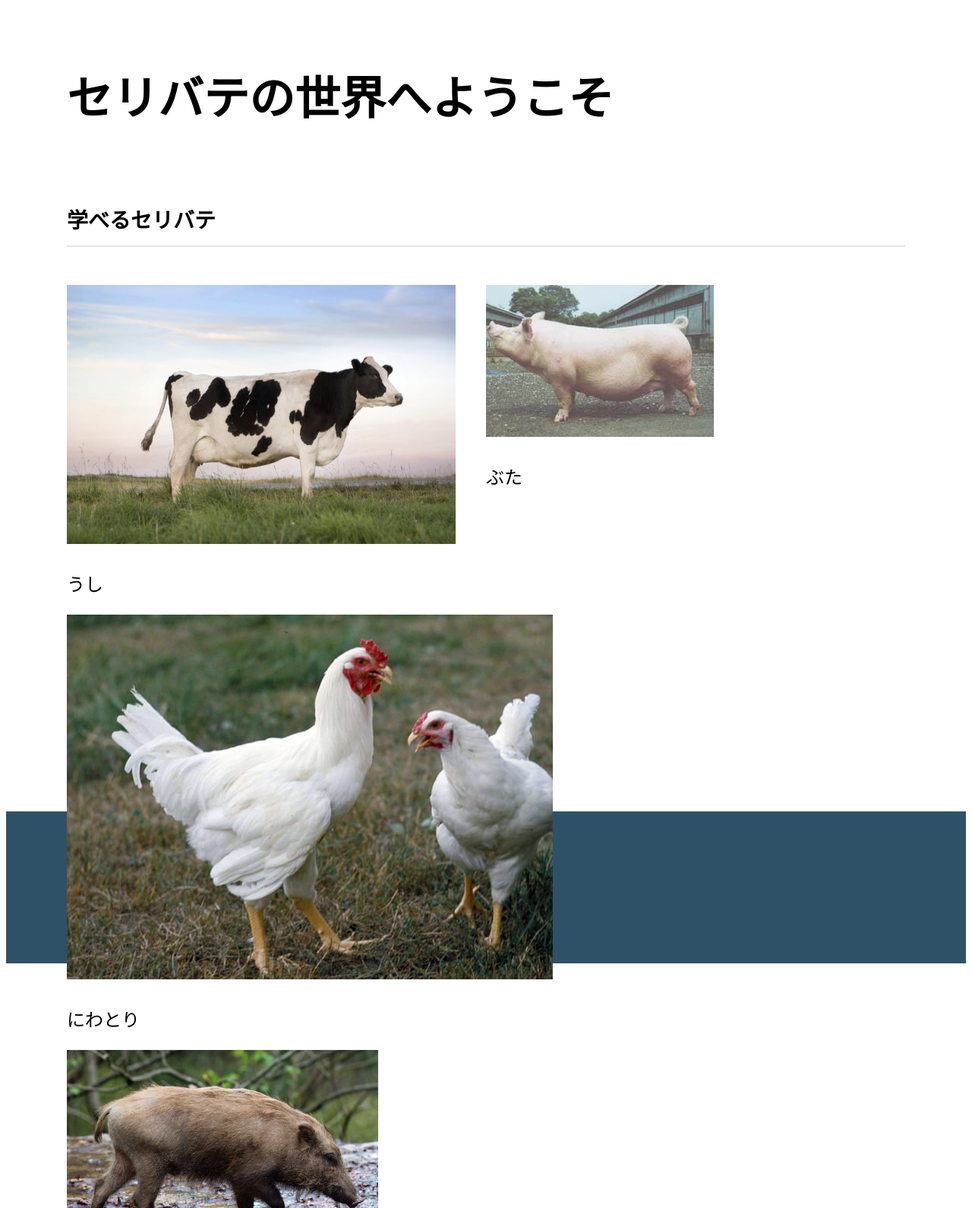
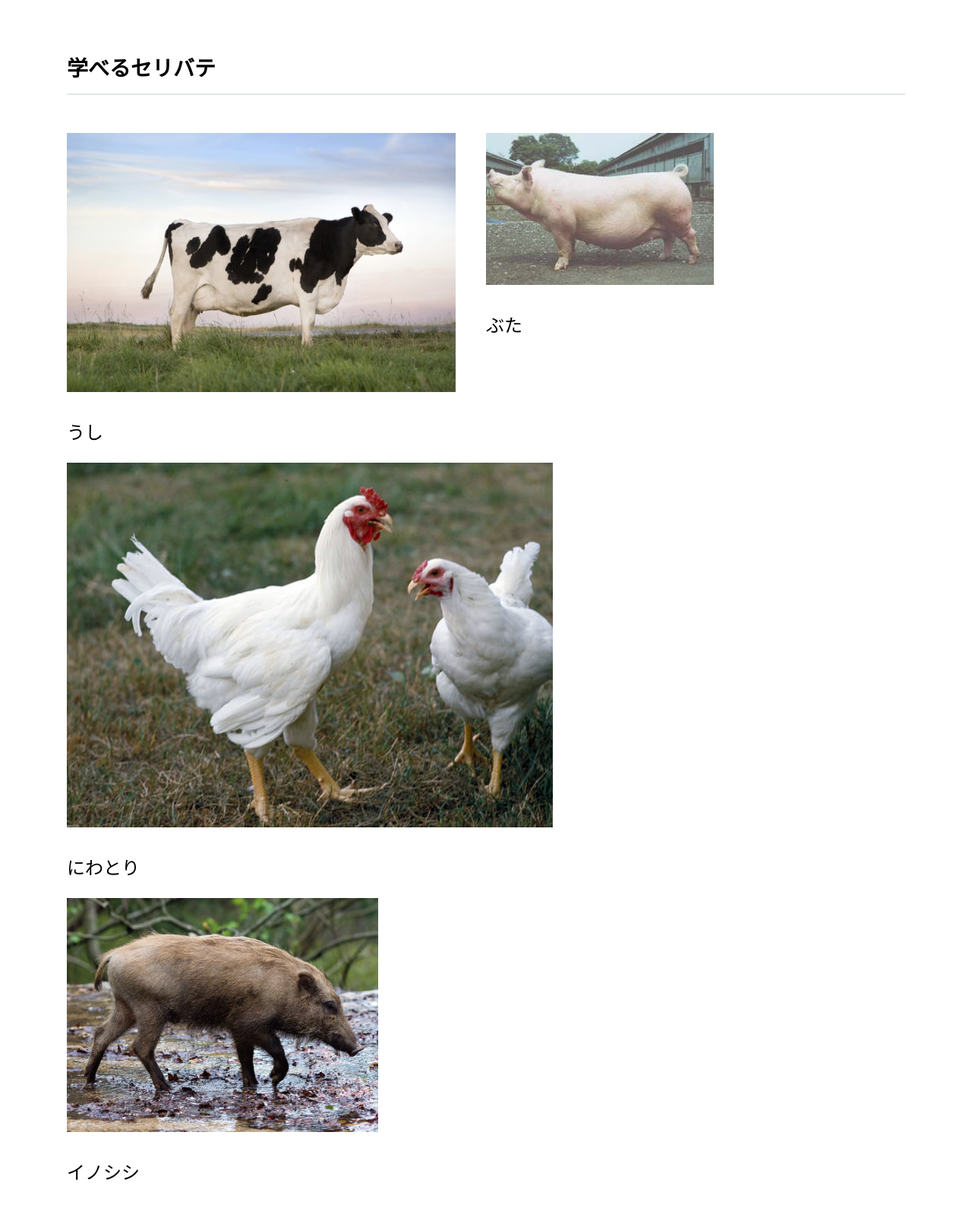
Before and after one commit to koyo1027/koyo1028, a plain HTML site: page index.html in a window 1280 px wide. Shown: the part 827-2417 px from the top of the page at 76% size. Drawn offline with Linux system fonts and the light colour scheme.

Commit message:
Update stylesheet.css

```diff
--- a/stylesheet.css
+++ b/stylesheet.css
@@ -28,7 +28,7 @@ li {
 }
 
 .main {
-  padding: 300px 80px;
+  padding: 100px 80px;
 }
 
 .copy-container h1 {
@@ -44,7 +44,7 @@ li {
 }
 
 .contents {
-  height: 500px;
+  height: 1500px;
   /* margin-topを100pxにしてください */
   margin-top:100px;
 
```
